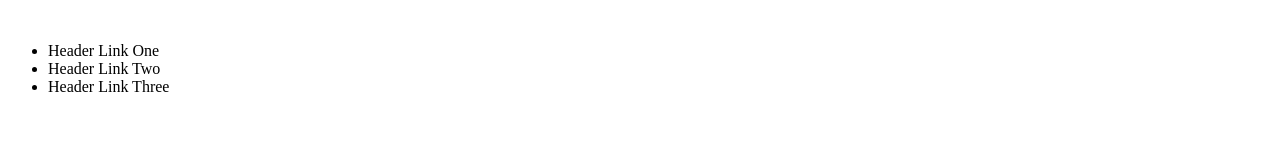
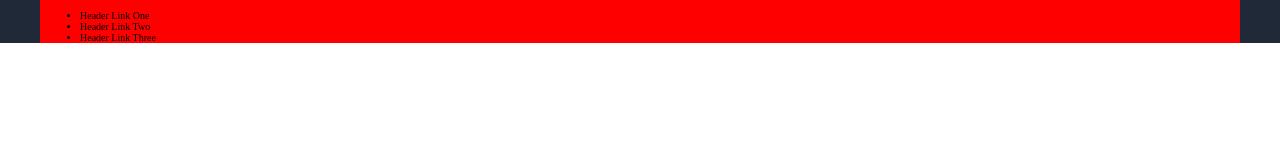
Before and after one commit to LangheBogdan/odin_landing_page, a website: page index.html in a window 1280 px wide. Drawn offline with Linux system fonts and the light colour scheme.

Commit message:
Set up project structure with initial styles and assets
- Updated `.junie/guidelines.md` for BEM conventions.
- Added `.gitignore` entry for `.junie/` folder.
- Created `style.css` with base styles and variables.
- Linked stylesheet in `index.html`.
- Organized assets: renamed images and added new files.

```diff
--- a/index.html
+++ b/index.html
@@ -4,6 +4,7 @@
     <meta charset="UTF-8" />
     <meta name="viewport" content="width=device-width, initial-scale=1.0" />
     <meta http-equiv="X-UA-Compatible" content="ie=edge" />
+    <link rel="stylesheet" href="style.css" />
     <title>Odin Landing Page</title>
   </head>
   <body>
--- /dev/null
+++ b/style.css
@@ -0,0 +1,61 @@
+html {
+  font-size: 62.5%;
+  box-sizing: border-box;
+}
+
+*,
+*:before,
+*:after {
+  box-sizing: inherit;
+}
+
+body {
+  margin: 0;
+  padding: 0;
+}
+
+img {
+  display: block;
+  width: 100%;
+  height: auto;
+}
+
+:root {
+  /* Font Family */
+  --font-primary: "Roboto", sans-serif;
+
+  /* Colors */
+  --color-dark-bg: #1f2937; /* Hero and Footer background */
+  --color-light-text: #f9faf8; /* Hero main text and logo */
+  --color-secondary-text: #e5e7eb; /* Hero secondary text */
+  --color-accent-blue: #3882f6; /* Button/CTA background */
+  --color-quote-bg: #e5e7eb; /* Quote section background */
+
+  /* Font Sizes */
+  --fs-hero-main: 48px;
+  --fs-hero-secondary: 18px;
+  --fs-logo: 24px;
+  --fs-info-header: 36px;
+  --fs-quote: 36px;
+
+  /* Font Weights */
+  --fw-extra-bold: 900;
+  --fw-light: 300;
+
+  /* Composite Text Styles */
+  --text-hero-main: 900 48px/1.2 "Roboto", sans-serif;
+  --text-hero-secondary: 400 18px/1.5 "Roboto", sans-serif;
+  --text-logo: 400 24px/1.2 "Roboto", sans-serif;
+  --text-info-header: 900 36px/1.3 "Roboto", sans-serif;
+  --text-quote: 300 italic 36px/1.4 "Roboto", sans-serif;
+}
+
+.header {
+  background-color: var(--color-dark-bg);
+}
+
+.header__container {
+  margin: 0 auto;
+  max-width: 120rem;
+  background-color: red;
+}
```
Also changed, not shown: .junie/guidelines.md, assets/images/01.png (renamed from 01.png), assets/images/02.png (renamed from 02.png), assets/images/lbl_transparentBg.jpg (added), assets/images/lbl_transparentBg.png (added), 1 other file.
